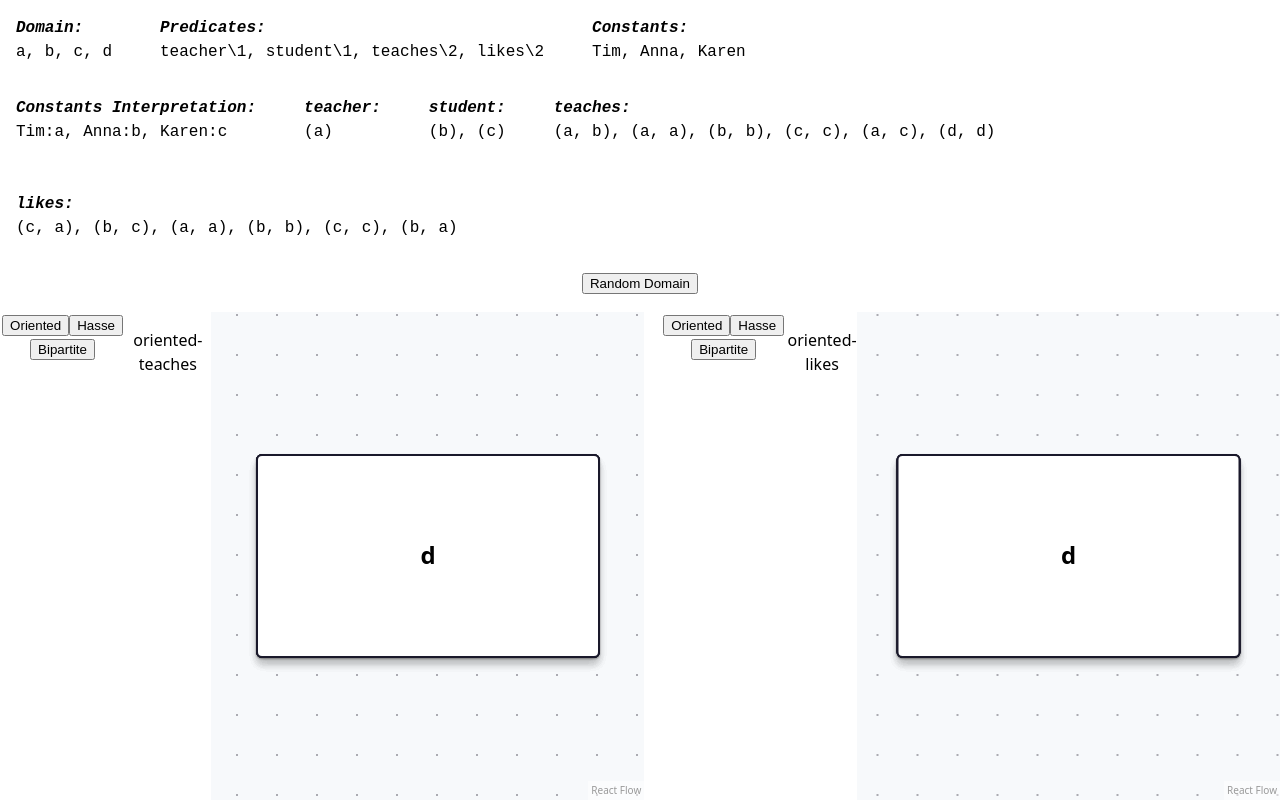
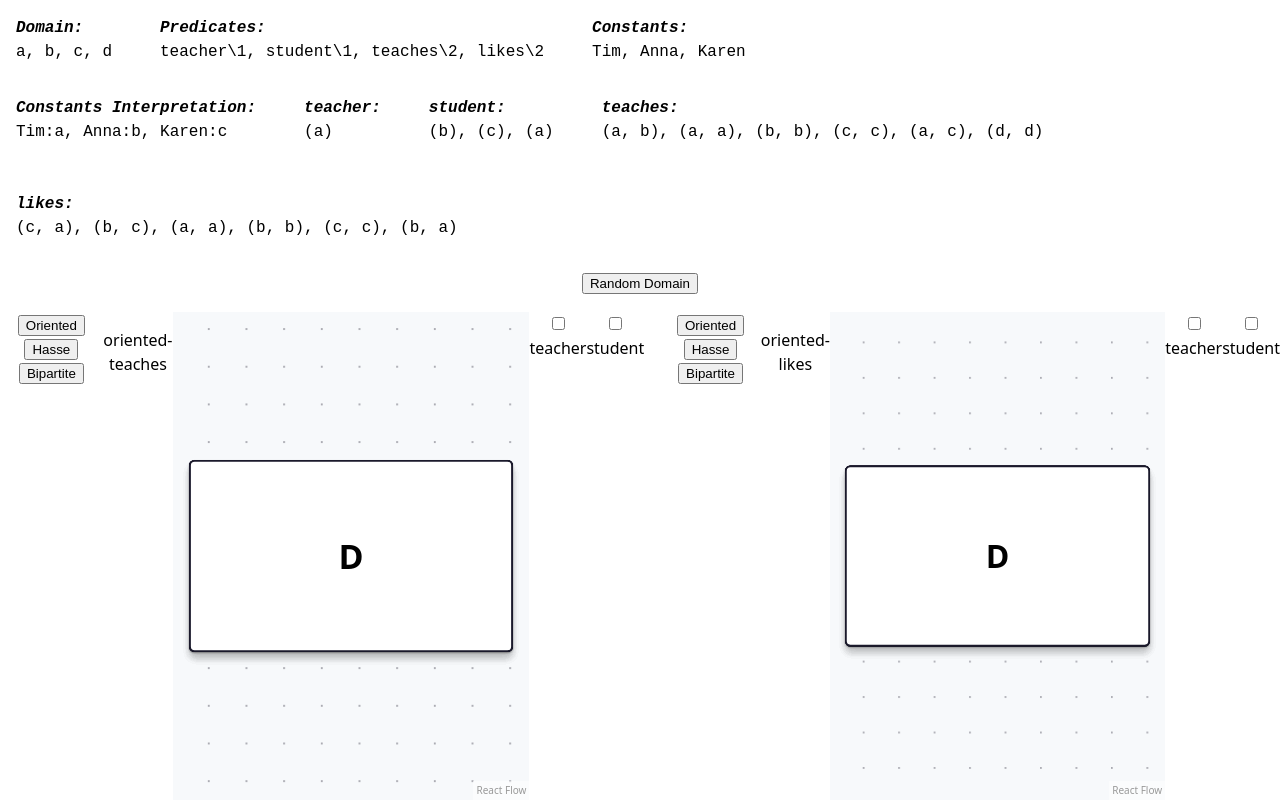
Before and after one commit to marcsek/rp-graphs, a React (Vite) app: page / in a window 1280 px wide. Built offline with nearby package versions, Linux system fonts and the light colour scheme.

Commit message:
ability to filter unary predicates

```diff
--- /dev/null
+++ b/src/components/GraphView/GraphInfoContext.ts
@@ -0,0 +1,9 @@
+import { createContext, useContext } from "react";
+import type { GraphType } from "../../graphs/graphSlice";
+
+export const GraphInfoContext = createContext<{
+    id: string;
+    type: GraphType;
+}>({ id: "", type: "oriented" });
+
+export const useGraphInfo = () => useContext(GraphInfoContext);
--- a/src/components/GraphView/GraphView.tsx
+++ b/src/components/GraphView/GraphView.tsx
@@ -15,6 +15,7 @@ import HasseDiagram from "../../graphs/HasseDiagram/HasseDiagram";
 import BipartiteGraph from "../../graphs/BipartiteGraph/BipartiteGraph.tsx";
 import { ReactFlowProvider } from "@xyflow/react";
 import { selectBinaryPreds, setStructure } from "../../graphs/graphSlice.ts";
+import { GraphInfoContext } from "./GraphInfoContext.ts";
 
 type SelectedGraphs = Record<string, "oriented" | "hasse" | "bipartite">;
 
@@ -91,9 +92,13 @@ export default function GraphView() {
                                 Bipartite
                             </button>
                         </div>
-                        <ReactFlowProvider>
-                            <GraphComponent id={name} />
-                        </ReactFlowProvider>
+                        <GraphInfoContext.Provider
+                            value={{ id: name, type: graphType }}
+                        >
+                            <ReactFlowProvider>
+                                <GraphComponent id={name} />
+                            </ReactFlowProvider>
+                        </GraphInfoContext.Provider>
                     </div>
                 );
             })}
--- /dev/null
+++ b/src/components/PredicateSelector/PredicateSelector.tsx
@@ -0,0 +1,37 @@
+import { useAppDispatch, useAppSelector } from "../../app/hooks";
+import {
+    predicateToggled,
+    selectUnaryPreds,
+    type GraphType,
+} from "../../graphs/graphSlice";
+
+export default function PredicateSelector({
+    id,
+    type,
+}: {
+    id: string;
+    type: GraphType;
+}) {
+    const dispatch = useAppDispatch();
+    const unaryPreds = useAppSelector(selectUnaryPreds);
+    const selectedPreds = useAppSelector(
+        (state) => state.graphState[id][type].selectedPreds,
+    );
+
+    return unaryPreds.map((pred) => (
+        <label
+            key={pred}
+            //onMouseEnter={() => dispatch(predFocused(p.name))}
+            //onMouseLeave={() => dispatch(predUnfocused())}
+        >
+            <input
+                type="checkbox"
+                checked={selectedPreds.includes(pred)}
+                onChange={() =>
+                    dispatch(predicateToggled({ id, type, predicate: pred }))
+                }
+            />
+            {pred}
+        </label>
+    ));
+}
--- a/src/components/StructureExplorer/structureSlice.ts
+++ b/src/components/StructureExplorer/structureSlice.ts
@@ -11,7 +11,7 @@ export const initialState: StructureState = {
     iC: { Tim: "a", Anna: "b", Karen: "c" },
     iP: {
         teacher: [["a"]],
-        student: [["b"], ["c"]],
+        student: [["b"], ["c"], ["a"]],
         teaches: [
             ["a", "b"],
             ["a", "a"],
--- a/src/graphs/BipartiteGraph/BipartiteGraph.tsx
+++ b/src/graphs/BipartiteGraph/BipartiteGraph.tsx
@@ -22,6 +22,7 @@ import DirectEdge from "../graphComponents/DirectEdge";
 import CustomConnectionLine from "../graphComponents/DirectConnectionLine";
 import { useAppDispatch, useAppSelector } from "../../app/hooks";
 import { onConnected, onEdgesChanged, setNodes } from "../graphSlice.ts";
+import PredicateSelector from "../../components/PredicateSelector/PredicateSelector.tsx";
 
 export type BipartiteNodeType = PredicateNodeType<{
     origin: "domain" | "range";
@@ -135,6 +136,7 @@ export default function BipartiteGraph({ id }: { id: string }) {
                     {/* <DevTools /> */}
                 </ReactFlow>
             </div>
+            <PredicateSelector id={id} type={type} />
         </>
     );
 }
--- a/src/graphs/BipartiteGraph/creators.ts
+++ b/src/graphs/BipartiteGraph/creators.ts
@@ -33,6 +33,7 @@ export const convertPredicateToBipartiteGraph = (
     const graph: BipartiteGraphState = {
         nodes: [],
         edges: [],
+        selectedPreds: [],
     };
 
     struct.domain.forEach((domElement) => {
--- a/src/graphs/HasseDiagram/HasseDiagram.tsx
+++ b/src/graphs/HasseDiagram/HasseDiagram.tsx
@@ -5,7 +5,6 @@ import {
     type NodeChange,
     type EdgeChange,
     type OnConnect,
-    ReactFlowProvider,
     MarkerType,
     type IsValidConnection,
     type DefaultEdgeOptions,
@@ -23,6 +22,7 @@ import CustomConnectionLine from "../graphComponents/DirectConnectionLine";
 import { useAppDispatch, useAppSelector } from "../../app/hooks";
 import { onConnected, onEdgesChanged, onNodesChanged } from "../graphSlice.ts";
 import { staysValidHasseWithEdge, type BinaryRelation } from "./posetHelpers";
+import PredicateSelector from "../../components/PredicateSelector/PredicateSelector.tsx";
 
 const connectionLineStyle = {
     stroke: "#b1b1b7",
@@ -90,7 +90,6 @@ export default function HasseDiagram({ id }: { id: string }) {
         <>
             <p>{`hasse-${id}`}</p>
             <p>{`Is Poset: ${isPoset}`}</p>
-            <ReactFlowProvider>
             <div style={{ width: "100%", flexGrow: 1 }}>
                 <ReactFlow
                     id={`hasse-${id}`}
@@ -111,7 +110,7 @@ export default function HasseDiagram({ id }: { id: string }) {
                     {/* <DevTools /> */}
                 </ReactFlow>
             </div>
-            </ReactFlowProvider>
+            <PredicateSelector id={id} type={type} />
         </>
     );
 }
--- a/src/graphs/HasseDiagram/creators.ts
+++ b/src/graphs/HasseDiagram/creators.ts
@@ -17,6 +17,7 @@ export const convertPredicateToHasseDiagram = (
         nodes: [],
         edges: [],
         isPoset: true,
+        selectedPreds: [],
     };
 
     if (!isPoset(iP as [string, string][])) {
--- a/src/graphs/OrientedGraph/OrientedGraph.tsx
+++ b/src/graphs/OrientedGraph/OrientedGraph.tsx
@@ -5,7 +5,6 @@ import {
     type NodeChange,
     type EdgeChange,
     type OnConnect,
-    ReactFlowProvider,
     MarkerType,
     type IsValidConnection,
     type DefaultEdgeOptions,
@@ -22,6 +21,7 @@ import DirectEdge from "../graphComponents/DirectEdge";
 import CustomConnectionLine from "../graphComponents/DirectConnectionLine";
 import { useAppDispatch, useAppSelector } from "../../app/hooks";
 import { onConnected, onEdgesChanged, onNodesChanged } from "../graphSlice.ts";
+import PredicateSelector from "../../components/PredicateSelector/PredicateSelector.tsx";
 
 const connectionLineStyle = {
     stroke: "#b1b1b7",
@@ -81,7 +81,6 @@ export default function OrientedGraph({ id }: { id: string }) {
     return (
         <>
             <p>{`oriented-${id}`}</p>
-            <ReactFlowProvider>
             <div style={{ width: "100%", flexGrow: 1 }}>
                 <ReactFlow
                     id={id}
@@ -102,7 +101,7 @@ export default function OrientedGraph({ id }: { id: string }) {
                     {/* <DevTools /> */}
                 </ReactFlow>
             </div>
-            </ReactFlowProvider>
+            <PredicateSelector id={id} type={type} />
         </>
     );
 }
--- a/src/graphs/OrientedGraph/creators.ts
+++ b/src/graphs/OrientedGraph/creators.ts
@@ -28,6 +28,7 @@ export const convertPredicateToOrientedGraph = (
     const graph: OrientedGraphState = {
         nodes: [],
         edges: [],
+        selectedPreds: [],
     };
 
     const iP = struct.iP[binaryPred];
--- a/src/graphs/graphComponents/PredicateNode.tsx
+++ b/src/graphs/graphComponents/PredicateNode.tsx
@@ -8,6 +8,12 @@ import {
     type Node,
     type NodeProps,
 } from "@xyflow/react";
+import { useAppSelector } from "../../app/hooks";
+import {
+    selectRelevantConstants,
+    selectRelevantUnaryPreds,
+} from "../graphSlice";
+import { useGraphInfo } from "../../components/GraphView/GraphInfoContext";
 
 interface PredicateNodeData extends Record<string, unknown> {
     label: string;
@@ -24,7 +30,25 @@ export default function PredicateNode({
     data,
 }: NodeProps<PredicateNodeType>) {
     const connection = useConnection();
+    const parentInfo = useGraphInfo();
     const isTarget = connection.inProgress && connection.fromNode.id !== id;
+
+    const constants = useAppSelector((state) =>
+        selectRelevantConstants(state, data.label),
+    );
+
+    const unaryPreds = useAppSelector((state) =>
+        selectRelevantUnaryPreds(state, data.label),
+    );
+
+    const selectedPreds = useAppSelector(
+        (state) =>
+            state.graphState[parentInfo.id][parentInfo.type].selectedPreds,
+    );
+
+    const predsToDisplay = unaryPreds.filter((relevant) =>
+        selectedPreds.includes(relevant),
+    );
 
     return (
         <div>
@@ -45,7 +69,11 @@ export default function PredicateNode({
                         isConnectableStart={false}
                     />
                 )}
-                {data.label}
+                <div style={{ display: "flex", flexDirection: "column" }}>
+                    <h2 style={{ margin: 0 }}>{data.label.toUpperCase()}</h2>
+                    <p style={{ margin: 0 }}>{constants.join(", ")}</p>
+                    <p style={{ margin: 0 }}>{predsToDisplay.join(", ")}</p>
+                </div>
             </div>
         </div>
     );
--- a/src/graphs/graphSlice.ts
+++ b/src/graphs/graphSlice.ts
@@ -42,17 +42,20 @@ export type GraphType = (typeof graphTypes)[number];
 export type OrientedGraphState = {
     nodes: PredicateNodeType[];
     edges: DirectEdgeType[];
+    selectedPreds: string[];
 };
 
 export type BipartiteGraphState = {
     nodes: BipartiteNodeType[];
     edges: DirectEdgeType[];
+    selectedPreds: string[];
 };
 
 export type HasseDiagramState = {
     nodes: PredicateNodeType[];
     edges: DirectEdgeType[];
     isPoset: boolean;
+    selectedPreds: string[];
 };
 
 export type GraphStateEntry = {
@@ -144,6 +147,20 @@ export const graphManagerSlice = createSlice({
                 state[id][type].nodes,
             );
         },
+
+        predicateToggled(
+            state,
+            action: PayloadAction<GraphIdentifier & { predicate: string }>,
+        ) {
+            const { id, type, predicate } = action.payload;
+
+            const selected = state[id][type].selectedPreds;
+            if (selected.includes(predicate))
+                state[id][type].selectedPreds = selected.filter(
+                    (pred) => pred != predicate,
+                );
+            else selected.push(predicate);
+        },
     },
 
     extraReducers(builder) {
@@ -215,6 +232,31 @@ export const selectBinaryPreds = createSelector(
     (preds) => Object.values(preds).filter((pred) => pred.arity === 2),
 );
 
+export const selectRelevantConstants = createSelector(
+    [
+        (state: RootState) => state.structure.iC,
+        (_: RootState, predName: string) => predName,
+    ],
+    (iC, predName) => Object.keys(iC).filter((c) => iC[c] === predName),
+);
+
+export const selectUnaryPreds = createSelector(
+    [(state: RootState) => state.language.predicates],
+    (predicates) =>
+        Object.keys(predicates).filter((pred) => predicates[pred].arity === 1),
+);
+
+export const selectRelevantUnaryPreds = createSelector(
+    [
+        (state: RootState) => state.structure.iP,
+        (_: RootState, predName: string) => predName,
+    ],
+    (iP, predName) =>
+        Object.keys(iP).filter((p) =>
+            iP[p].some((t) => t.length === 1 && t[0] === predName),
+        ),
+);
+
 const convertEdgesToStructFormat = (
     graphType: GraphType,
     edges: DirectEdgeType[],
@@ -280,7 +322,13 @@ export const onConnected = ({
     };
 };
 
-export const { setStructure, setNodes, setEdges, edgeAdded, onNodesChanged } =
-    graphManagerSlice.actions;
+export const {
+    setStructure,
+    setNodes,
+    setEdges,
+    edgeAdded,
+    onNodesChanged,
+    predicateToggled,
+} = graphManagerSlice.actions;
 
 export default graphManagerSlice.reducer;
```
Lines whose indentation alone changed are shown as unchanged.
